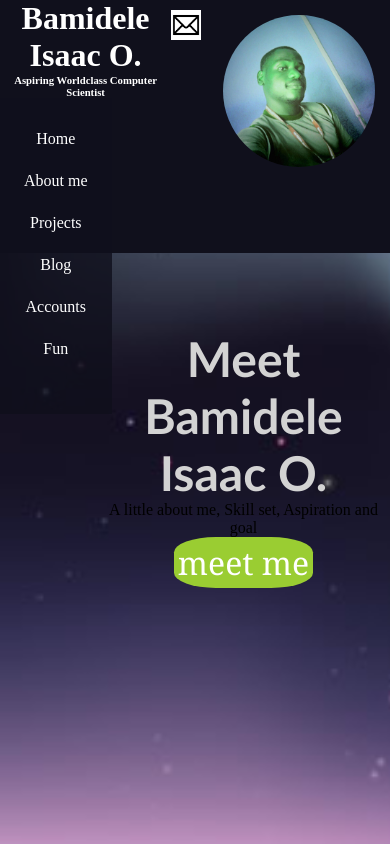
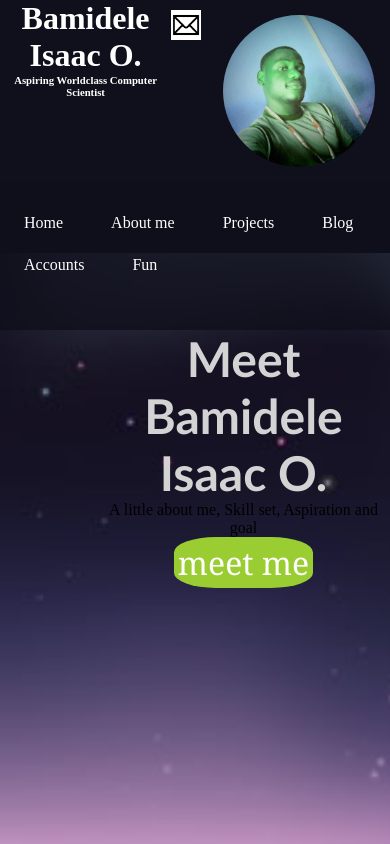
Before and after one commit to ngfizzy/ngfizzy.github.io, a plain HTML site: page index.html in a window 390 px wide. Drawn offline with Linux system fonts and the light colour scheme.

Commit message:
floated menu left

```diff
--- a/mob_style.css
+++ b/mob_style.css
@@ -70,6 +70,8 @@
 
 
     nav li {
+        display:block;
+        float:left;
         list-style-type:none;
         color:white;
         margin-bottom:1.5em;
```
